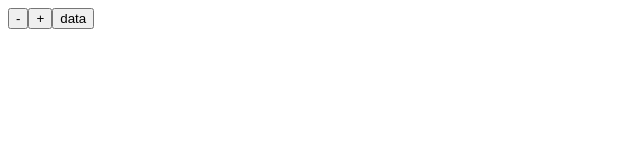
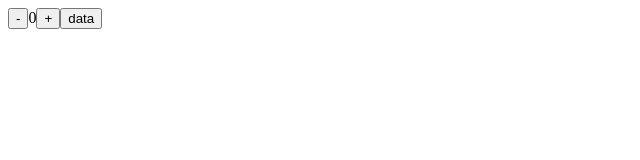
Before and after one commit to gramarokoto/nuxt3-app-test, a Nuxt app: page / in a window 1280 px wide. Shown: the top 160 px of the page, without its empty margins (0-640 px from the left). Built offline with nearby package versions, Linux system fonts and the light colour scheme.

Commit message:
feat: Add Pinia and add counter store

```diff
--- a/nuxt.config.ts
+++ b/nuxt.config.ts
@@ -2,5 +2,7 @@ import { defineNuxtConfig } from 'nuxt3'
 
 // https://v3.nuxtjs.org/docs/directory-structure/nuxt.config
 export default defineNuxtConfig({
-
+  buildModules: [
+    '@pinia/nuxt'
+  ]
 })
--- a/package.json
+++ b/package.json
@@ -7,5 +7,9 @@
   },
   "devDependencies": {
     "nuxt3": "latest"
+  },
+  "dependencies": {
+    "@pinia/nuxt": "^0.1.5",
+    "pinia": "^2.0.4"
   }
 }
--- a/pages/index.vue
+++ b/pages/index.vue
@@ -1,7 +1,19 @@
 <template>
   <div>
-    <button>-</button>
-    <button>+</button>
+    <button @click="store.counter--">-</button>
+    <span>{{ store.getCount }}</span>
+    <button @click="store.counter++">+</button>
     <button>data</button>
   </div>
 </template>
+
+<script>
+import { useStore } from "~~/store"
+export default defineComponent({
+  setup() {
+    const store = useStore()
+
+    return { store }
+  }
+})
+</script>
--- /dev/null
+++ b/store.ts
@@ -0,0 +1,20 @@
+import { defineStore } from 'pinia'
+
+export const useStore = defineStore('main', {
+  state: () => ({
+      counter: 0
+  }),
+  getters: {
+    getCount: (state) => state.counter
+  },
+  actions: {
+    increment: () => {
+      // this is undefined
+      this.counter++
+    },
+    decrement: () => {
+      // this is undefined ??!
+      this.counter--
+    }
+  },
+})
```
Also changed, not shown: 1 other file (tests, documents, lock files or other folders).
